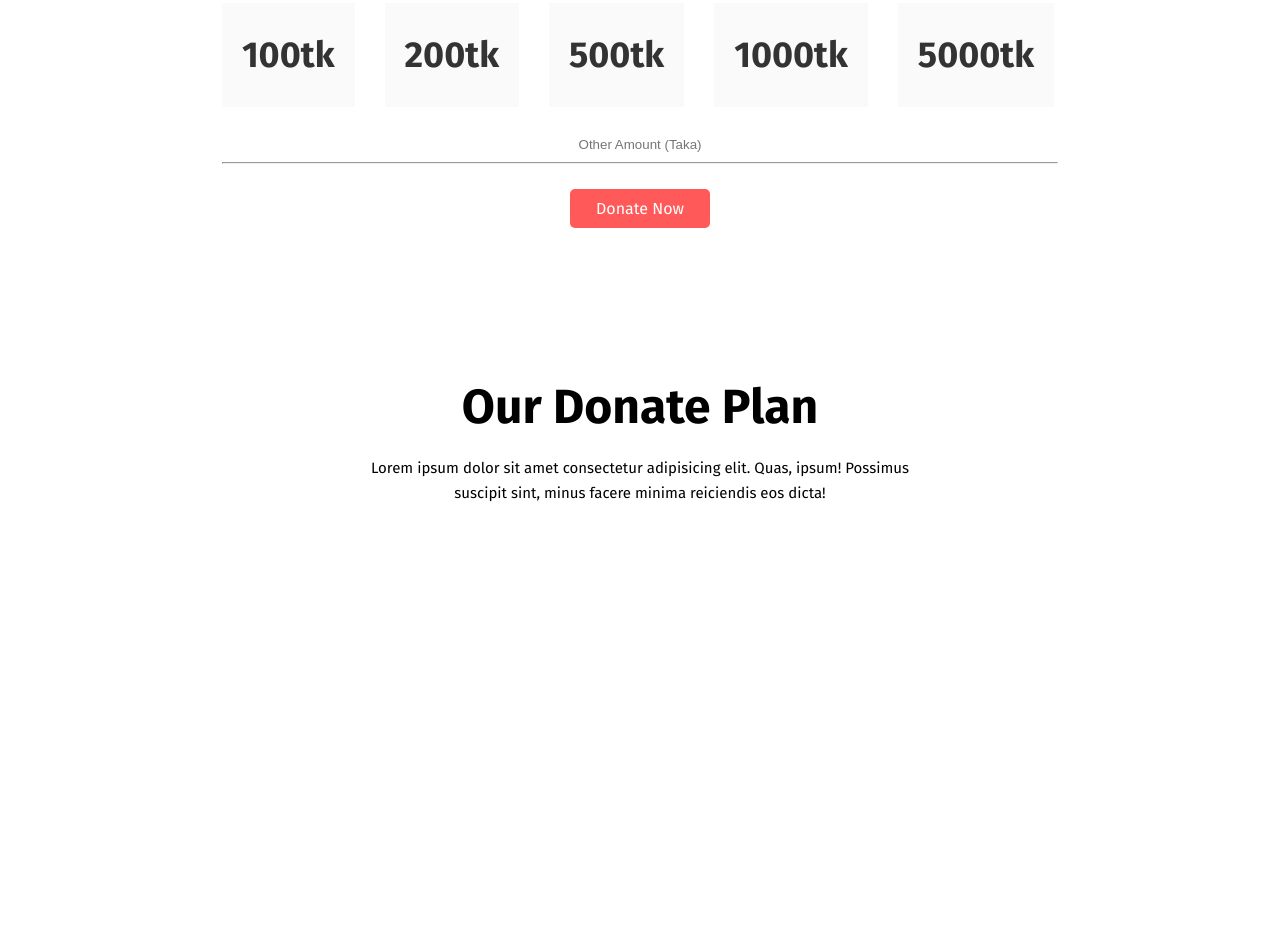
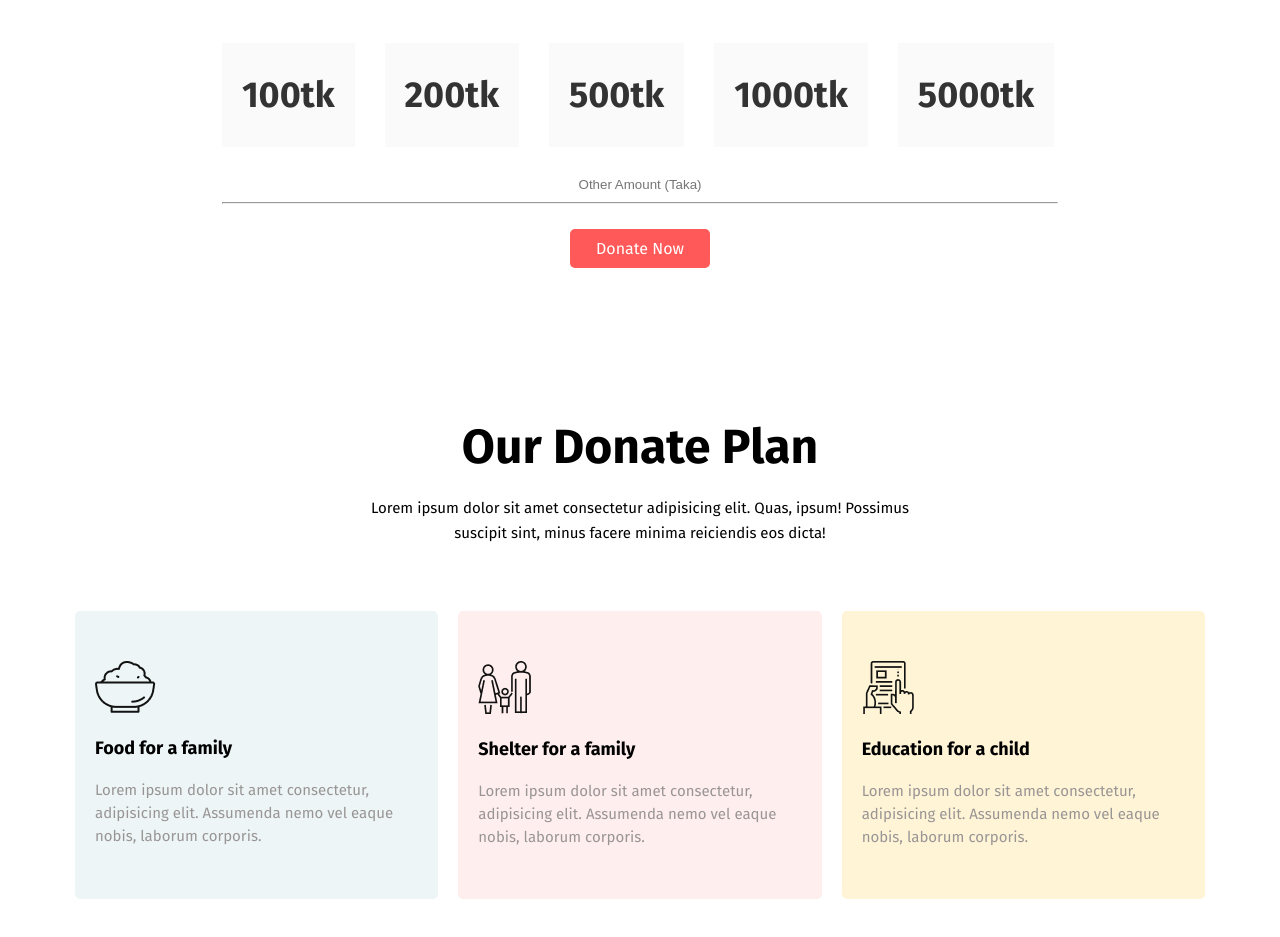
Before and after one commit to Shakil-Mahmud1/donation, a plain HTML site: page index.html in a window 1280 px wide. Shown: the part 875-1812 px from the top of the page. Before the commit the page ends 1501 px from the top, so only its background shows below. Drawn offline with Linux system fonts and the light colour scheme.

Commit message:
Labbaik Allaumma Labbaik

```diff
--- a/index.html
+++ b/index.html
@@ -48,6 +48,24 @@
                     <h1>Our Donate Plan</h1>
                     <p>Lorem ipsum dolor sit amet consectetur adipisicing elit. Quas, ipsum! Possimus suscipit sint, minus facere minima reiciendis eos dicta!</p>
                 </div>
+                <div class="donate-cart">
+                    <div>
+                        <img src="icons/food.png" alt="picture of food">
+                        <h3>Food for a family</h3>
+                        <p>Lorem ipsum dolor sit amet consectetur, adipisicing elit. Assumenda nemo vel eaque nobis, laborum corporis.</p>
+                    </div>
+                    <div>
+                        <img src="icons/shelter.png" alt="picture of food">
+                        <h3>Shelter for a family</h3>
+                        <p>Lorem ipsum dolor sit amet consectetur, adipisicing elit. Assumenda nemo vel eaque nobis, laborum corporis.</p>
+                    </div>
+                    <div>
+                        <img src="icons/Frame-1.png" alt="picture of food">
+                        <h3>Education for a child</h3>
+                        <p>Lorem ipsum dolor sit amet consectetur, adipisicing elit. Assumenda nemo vel eaque nobis, laborum corporis.</p>
+                    </div>
+
+                </div>
             </div>
         </div>
     </section>
--- a/style.css
+++ b/style.css
@@ -69,7 +69,7 @@ body{
 .contant-title p {
     font-size: 15px;
     line-height: 25px;
-    margin-bottom: 25px;
+    margin-bottom: 65px;
 }
 
 .donate-item {
@@ -105,3 +105,36 @@ body{
 .onther-amount hr {
     margin-bottom: 25px;
 }
+
+.donate-cart {
+    display: flex;
+}
+
+.donate-cart div {
+    background: #FFEEEE;
+    margin-left: 20px;
+    padding: 50px 20px;
+    border-radius: 5px;
+}
+
+.donate-cart div:first-child{
+    margin-left: 0px;
+    background-color: #EDF5F6;
+}
+
+.donate-cart div:last-child{
+    margin-left: 0px;
+    background-color: #FFF4D6;
+    margin-left: 20px;
+}
+
+.donate-cart div h3 {
+    margin: 20px 0px;
+    font-size: 18px;
+}
+
+.donate-cart div p {
+    font-size: 15px;
+    line-height: 23px;
+    color: #999595;
+}
```
